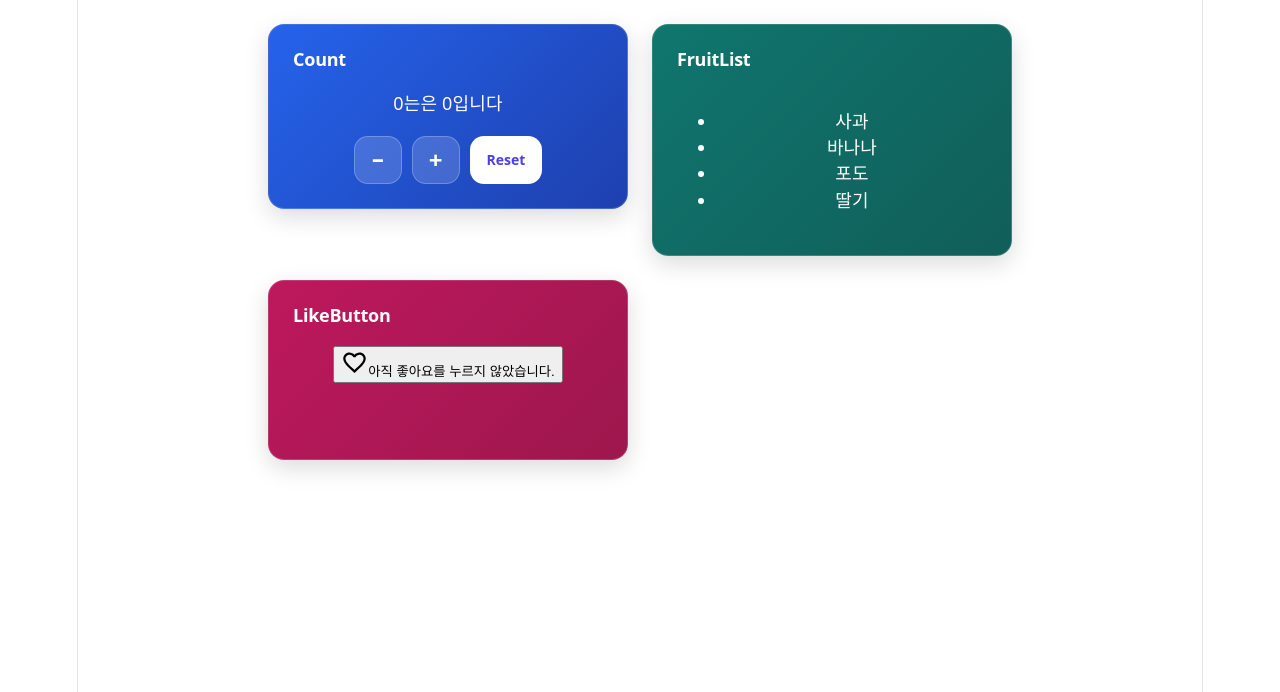
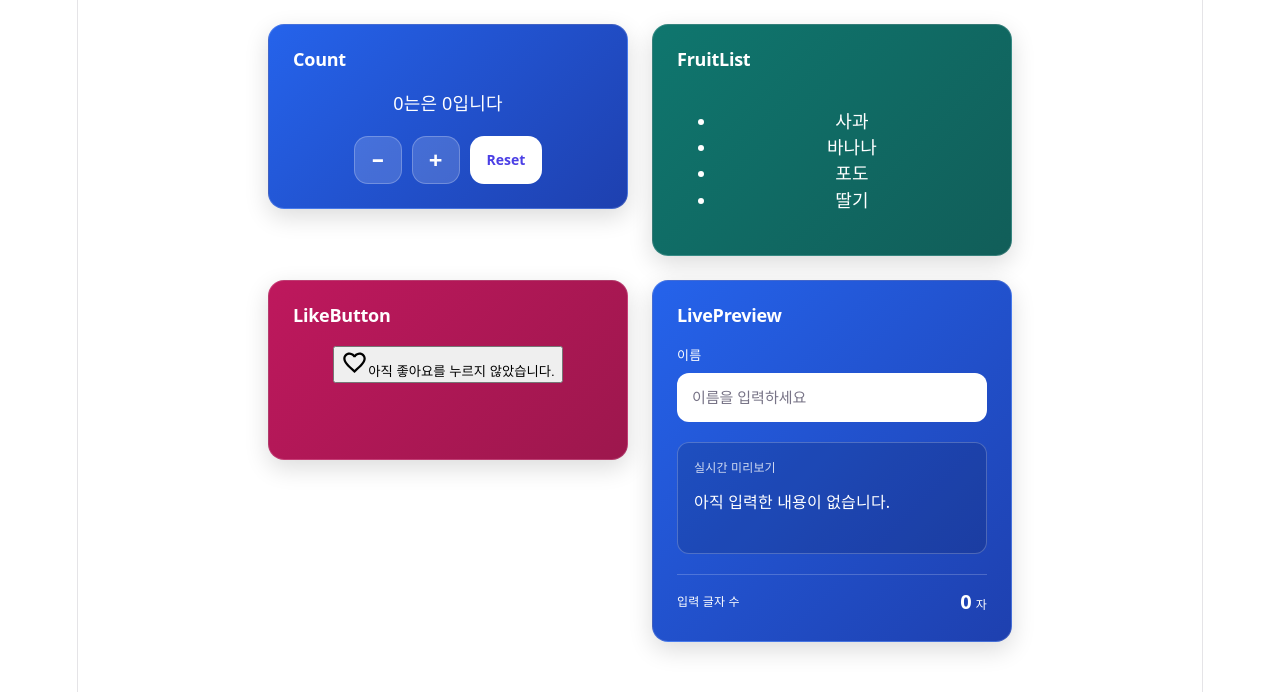
Before and after one commit to dev-cenelia/mini-demos, a React (Vite) app: page / in a window 1280 px wide. Shown: the top 692 px of the page. Built offline with nearby package versions, Linux system fonts and the light colour scheme.

Commit message:
feat: 실시간 입력 미리보기 및 글자 수 표시 데모 추가

```diff
--- /dev/null
+++ b/src/demos/livePreview/LivePreview.module.css
@@ -0,0 +1,79 @@
+.root {
+  display: flex;
+  flex-direction: column;
+  gap: 20px;
+  min-width: 0;
+  text-align: left;
+  color: #fff;
+}
+.field {
+  display: flex;
+  flex-direction: column;
+  gap: 8px;
+}
+.label {
+  font-size: 13px;
+  font-weight: 600;
+  line-height: 1.5;
+}
+.input {
+  width: 100%;
+  min-width: 0;
+  min-height: 48px;
+  box-sizing: border-box;
+  padding: 12px 14px;
+  border: 1px solid rgb(255 255 255 / 30%);
+  border-radius: 12px;
+  background: #fff;
+  color: #252337;
+  font: inherit;
+  font-size: 15px;
+  line-height: 1.5;
+}
+.input::placeholder { color: #777386; }
+.input:focus-visible {
+  outline: 2px solid #fff;
+  outline-offset: 3px;
+}
+.preview {
+  min-height: 112px;
+  box-sizing: border-box;
+  padding: 16px;
+  border: 1px solid rgb(255 255 255 / 22%);
+  border-radius: 12px;
+  background: rgb(0 0 0 / 12%);
+}
+.previewTitle {
+  margin: 0 0 12px;
+  color: rgb(255 255 255 / 80%);
+  font-size: 12px;
+  font-weight: 500;
+  line-height: 1.5;
+}
+.previewText {
+  margin: 0;
+  font-size: 16px;
+  font-weight: 500;
+  line-height: 1.7;
+  overflow-wrap: anywhere;
+}
+.footer {
+  display: flex;
+  align-items: center;
+  justify-content: space-between;
+  gap: 12px;
+  padding-top: 12px;
+  border-top: 1px solid rgb(255 255 255 / 20%);
+  font-size: 12px;
+  line-height: 1.5;
+}
+.count {
+  font-size: 20px;
+  font-weight: 600;
+  font-variant-numeric: tabular-nums;
+}
+.unit {
+  margin-left: 4px;
+  font-size: 12px;
+  font-weight: 400;
+}
--- /dev/null
+++ b/src/demos/livePreview/LivePreview.tsx
@@ -0,0 +1,40 @@
+import { useState, type ChangeEvent } from "react";
+import styles from "./LivePreview.module.css";
+
+export default function LivePreview() {
+  const [inputValue, setInputValue] = useState<string>("");
+
+  const handleChangeText = (e: ChangeEvent<HTMLInputElement>) => {
+    setInputValue(e.target.value);
+  };
+
+  return (
+    <div className={styles.root}>
+      <div className={styles.field}>
+        <label className={styles.label} htmlFor="userName">
+          이름
+        </label>
+        <input
+          id="userName"
+          className={styles.input}
+          placeholder="이름을 입력하세요"
+          onChange={handleChangeText}
+          value={inputValue}
+        />
+      </div>
+      <div className={styles.preview}>
+        <p className={styles.previewTitle}>실시간 미리보기</p>
+        <p className={styles.previewText}>
+          {inputValue ? inputValue : "아직 입력한 내용이 없습니다."}
+        </p>
+      </div>
+      <div className={styles.footer}>
+        <span>입력 글자 수</span>
+        <span className={styles.count}>
+          {inputValue.length}
+          <span className={styles.unit}>자</span>
+        </span>
+      </div>
+    </div>
+  );
+}
--- a/src/pages/DemoList.tsx
+++ b/src/pages/DemoList.tsx
@@ -3,6 +3,7 @@ import DemoCard from "../components/DemoCard";
 import Counter from "../demos/counter/Counter";
 import FruitList from "../demos/fruitList/FruitList";
 import LikeButton from "../demos/likeButton/LikeButton";
+import LivePreview from "../demos/livePreview/LivePreview";
 
 export default function DemoList() {
   return (
@@ -18,6 +19,10 @@ export default function DemoList() {
       <DemoCard title="LikeButton">
         <LikeButton />
       </DemoCard>
+
+      <DemoCard title="LivePreview">
+        <LivePreview />
+      </DemoCard>
     </div>
   );
 }
```
